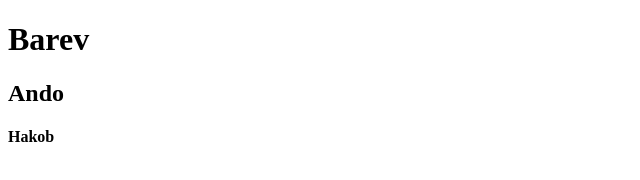
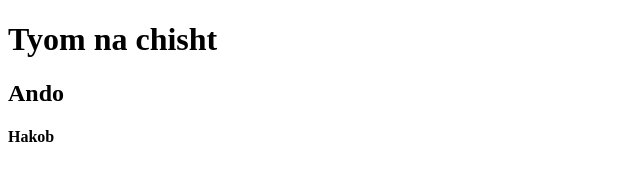
Before and after one commit to Danyos/agency_Page, a plain HTML site: page index.html in a window 1280 px wide. Shown: the whole page, without its empty margins (0-640 px from the left). Drawn offline with Linux system fonts and the light colour scheme.

Commit message:
chnge h1

```diff
--- a/index.html
+++ b/index.html
@@ -9,11 +9,12 @@
 </head>
 <body>
 
-<h1>Barev</h1>
+<h1>Tyom na  chisht</h1>
 <h2>Ando</h2>
 <h4>Hakob</h4>
 
 
 
+
 </body>
 </html>
```
